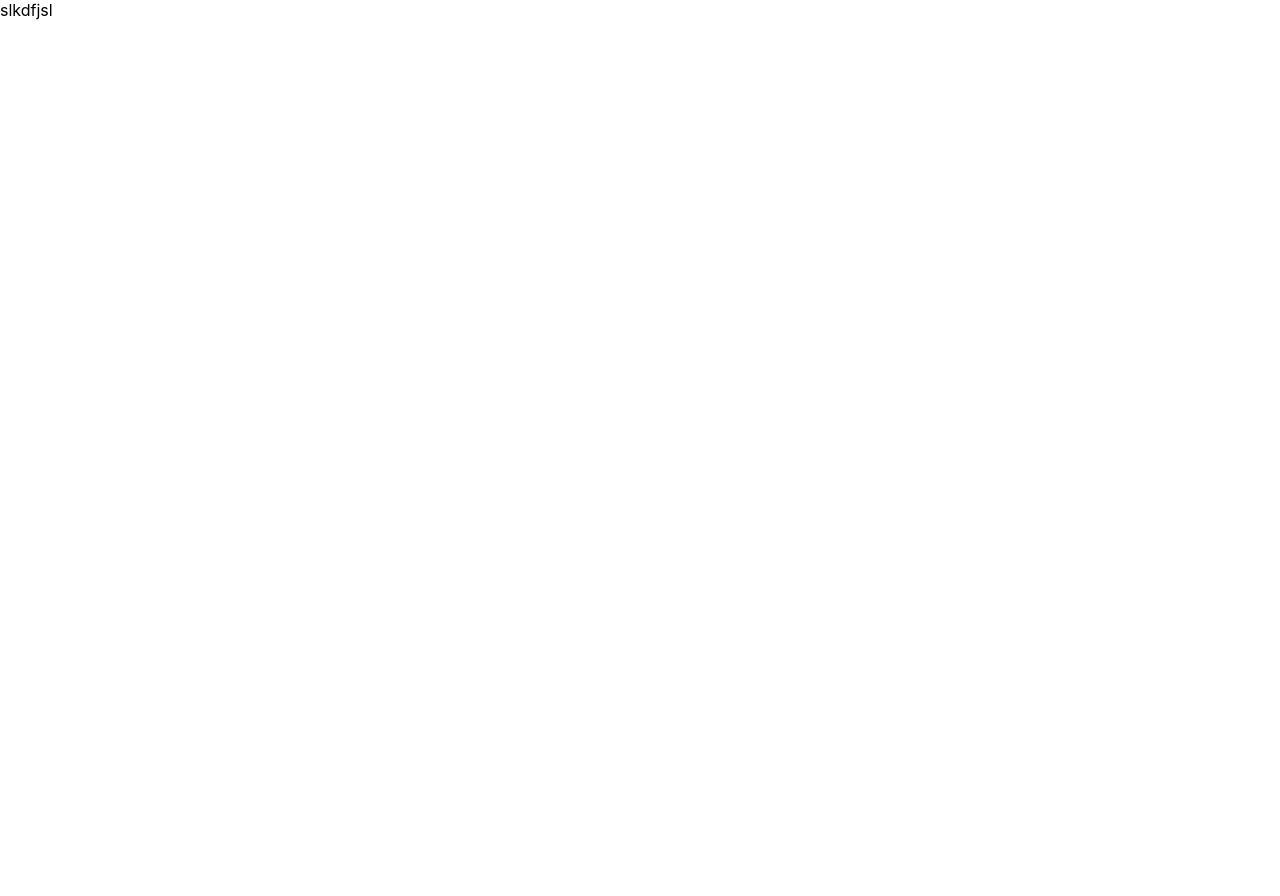
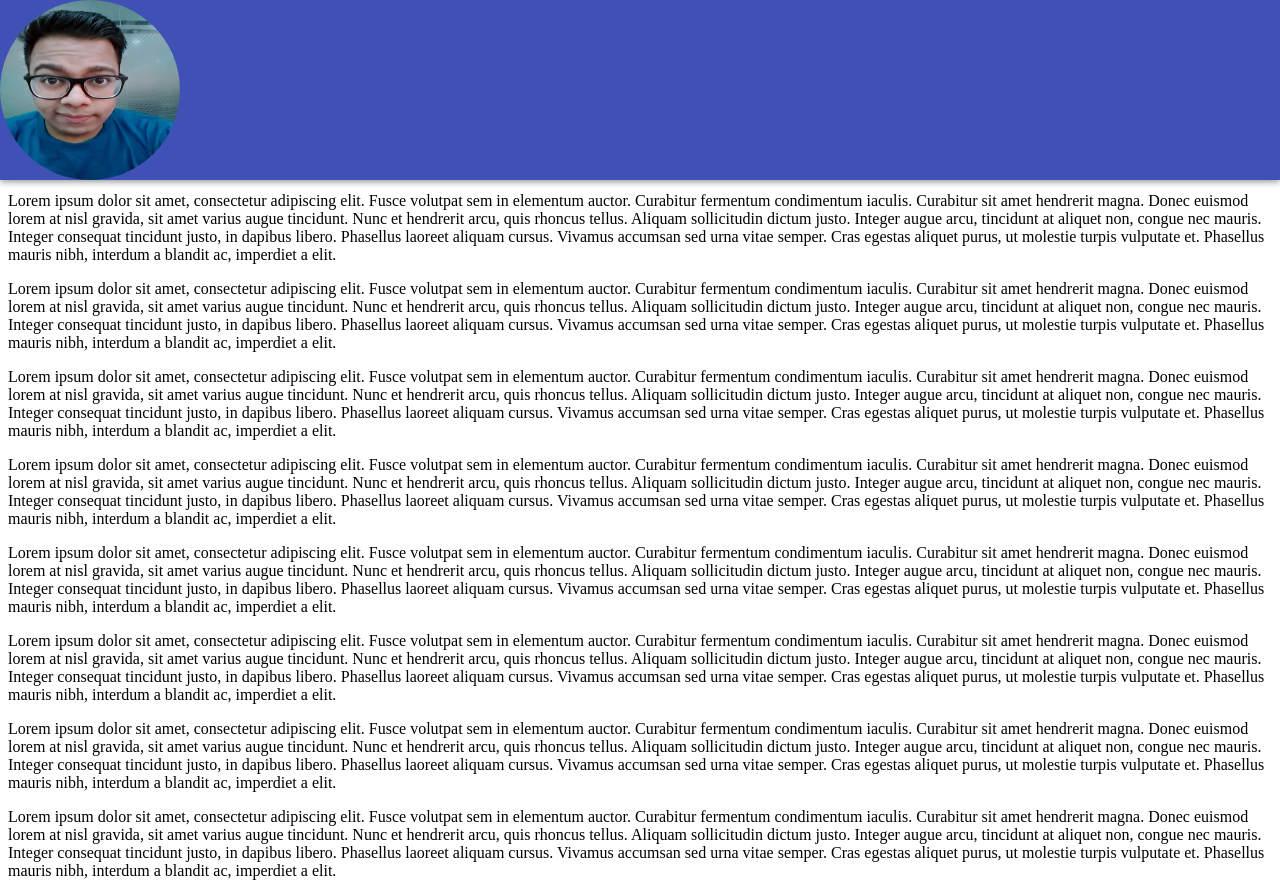
Before and after one commit to narottambisht/narottam-portfolio, a React (Create React App) app: page / in a window 1280 px wide. Before the commit the page ends 800 px from the top, so only its background shows below. Built offline with nearby package versions, Linux system fonts and the light colour scheme.

Commit message:
started on the home page section

```diff
--- a/package.json
+++ b/package.json
@@ -3,11 +3,13 @@
   "version": "0.1.0",
   "private": true,
   "dependencies": {
+    "@material-ui/core": "^4.11.0",
     "@testing-library/jest-dom": "^4.2.4",
     "@testing-library/react": "^9.5.0",
     "@testing-library/user-event": "^7.2.1",
     "react": "^16.13.1",
     "react-dom": "^16.13.1",
+    "react-router-dom": "^5.2.0",
     "react-scripts": "3.4.3"
   },
   "scripts": {
--- a/public/index.html
+++ b/public/index.html
@@ -3,6 +3,7 @@
   <head>
     <meta charset="utf-8" />
     <link rel="icon" href="%PUBLIC_URL%/favicon.ico" />
+    <link rel="stylesheet" href="https://fonts.googleapis.com/css?family=Roboto:300,400,500,700&display=swap" />
     <meta name="viewport" content="width=device-width, initial-scale=1" />
     <meta name="theme-color" content="#000000" />
     <meta
--- a/src/App.js
+++ b/src/App.js
@@ -1,10 +1,13 @@
 import React from 'react';
+import { Route } from 'react-router-dom';
+
+import Home from './containers/Home';
 
 function App() {
   return (
-    <div>
-      slkdfjsl
-    </div>
+    <React.Fragment>
+      <Route path={'/'} component={Home} />
+    </React.Fragment>
   );
 }
 
--- /dev/null
+++ b/src/containers/Home/index.js
@@ -0,0 +1,60 @@
+import React from 'react';
+import { AppBar, Toolbar, makeStyles, Slide, useScrollTrigger } from '@material-ui/core';
+
+const useStyles = makeStyles(theme => ({
+  offset: theme.mixins.toolbar,
+  profileImage: {
+    width: "180px",
+    height: "180px",
+    borderRadius: "100%"
+  }
+}))
+
+function HideOnScroll(props) {
+  const { children, window } = props;
+  const trigger = useScrollTrigger({ target: window ? window() : undefined, threshold: 50 });
+
+  return (
+    <Slide appear={false} direction="down" in={!trigger}>
+      {children}
+    </Slide>
+  );
+}
+
+const Home = (props) => {
+  const classes = useStyles();
+  return (
+    <React.Fragment>
+      <HideOnScroll {...props}>
+        <AppBar position="fixed">
+          <img src="images/profile.jpg"
+            className={classes.profileImage}
+            alt="James Lee" />
+        </AppBar>
+      </HideOnScroll>
+      <div className={classes.offset}>
+        <p>Lorem ipsum dolor sit amet, consectetur adipiscing elit. Fusce volutpat sem in elementum auctor. Curabitur fermentum condimentum iaculis. Curabitur sit amet hendrerit magna. Donec euismod lorem at nisl gravida, sit amet varius augue tincidunt. Nunc et hendrerit arcu, quis rhoncus tellus. Aliquam sollicitudin dictum justo. Integer augue arcu, tincidunt at aliquet non, congue nec mauris. Integer consequat tincidunt justo, in dapibus libero. Phasellus laoreet aliquam cursus. Vivamus accumsan sed urna vitae semper. Cras egestas aliquet purus, ut molestie turpis vulputate et. Phasellus mauris nibh, interdum a blandit ac, imperdiet a elit.</p>
+
+        <p>Lorem ipsum dolor sit amet, consectetur adipiscing elit. Fusce volutpat sem in elementum auctor. Curabitur fermentum condimentum iaculis. Curabitur sit amet hendrerit magna. Donec euismod lorem at nisl gravida, sit amet varius augue tincidunt. Nunc et hendrerit arcu, quis rhoncus tellus. Aliquam sollicitudin dictum justo. Integer augue arcu, tincidunt at aliquet non, congue nec mauris. Integer consequat tincidunt justo, in dapibus libero. Phasellus laoreet aliquam cursus. Vivamus accumsan sed urna vitae semper. Cras egestas aliquet purus, ut molestie turpis vulputate et. Phasellus mauris nibh, interdum a blandit ac, imperdiet a elit.</p>
+
+        <p>Lorem ipsum dolor sit amet, consectetur adipiscing elit. Fusce volutpat sem in elementum auctor. Curabitur fermentum condimentum iaculis. Curabitur sit amet hendrerit magna. Donec euismod lorem at nisl gravida, sit amet varius augue tincidunt. Nunc et hendrerit arcu, quis rhoncus tellus. Aliquam sollicitudin dictum justo. Integer augue arcu, tincidunt at aliquet non, congue nec mauris. Integer consequat tincidunt justo, in dapibus libero. Phasellus laoreet aliquam cursus. Vivamus accumsan sed urna vitae semper. Cras egestas aliquet purus, ut molestie turpis vulputate et. Phasellus mauris nibh, interdum a blandit ac, imperdiet a elit.</p>
+
+        <p>Lorem ipsum dolor sit amet, consectetur adipiscing elit. Fusce volutpat sem in elementum auctor. Curabitur fermentum condimentum iaculis. Curabitur sit amet hendrerit magna. Donec euismod lorem at nisl gravida, sit amet varius augue tincidunt. Nunc et hendrerit arcu, quis rhoncus tellus. Aliquam sollicitudin dictum justo. Integer augue arcu, tincidunt at aliquet non, congue nec mauris. Integer consequat tincidunt justo, in dapibus libero. Phasellus laoreet aliquam cursus. Vivamus accumsan sed urna vitae semper. Cras egestas aliquet purus, ut molestie turpis vulputate et. Phasellus mauris nibh, interdum a blandit ac, imperdiet a elit.</p>
+
+        <p>Lorem ipsum dolor sit amet, consectetur adipiscing elit. Fusce volutpat sem in elementum auctor. Curabitur fermentum condimentum iaculis. Curabitur sit amet hendrerit magna. Donec euismod lorem at nisl gravida, sit amet varius augue tincidunt. Nunc et hendrerit arcu, quis rhoncus tellus. Aliquam sollicitudin dictum justo. Integer augue arcu, tincidunt at aliquet non, congue nec mauris. Integer consequat tincidunt justo, in dapibus libero. Phasellus laoreet aliquam cursus. Vivamus accumsan sed urna vitae semper. Cras egestas aliquet purus, ut molestie turpis vulputate et. Phasellus mauris nibh, interdum a blandit ac, imperdiet a elit.</p>
+
+        <p>Lorem ipsum dolor sit amet, consectetur adipiscing elit. Fusce volutpat sem in elementum auctor. Curabitur fermentum condimentum iaculis. Curabitur sit amet hendrerit magna. Donec euismod lorem at nisl gravida, sit amet varius augue tincidunt. Nunc et hendrerit arcu, quis rhoncus tellus. Aliquam sollicitudin dictum justo. Integer augue arcu, tincidunt at aliquet non, congue nec mauris. Integer consequat tincidunt justo, in dapibus libero. Phasellus laoreet aliquam cursus. Vivamus accumsan sed urna vitae semper. Cras egestas aliquet purus, ut molestie turpis vulputate et. Phasellus mauris nibh, interdum a blandit ac, imperdiet a elit.</p>
+
+        <p>Lorem ipsum dolor sit amet, consectetur adipiscing elit. Fusce volutpat sem in elementum auctor. Curabitur fermentum condimentum iaculis. Curabitur sit amet hendrerit magna. Donec euismod lorem at nisl gravida, sit amet varius augue tincidunt. Nunc et hendrerit arcu, quis rhoncus tellus. Aliquam sollicitudin dictum justo. Integer augue arcu, tincidunt at aliquet non, congue nec mauris. Integer consequat tincidunt justo, in dapibus libero. Phasellus laoreet aliquam cursus. Vivamus accumsan sed urna vitae semper. Cras egestas aliquet purus, ut molestie turpis vulputate et. Phasellus mauris nibh, interdum a blandit ac, imperdiet a elit.</p>
+
+        <p>Lorem ipsum dolor sit amet, consectetur adipiscing elit. Fusce volutpat sem in elementum auctor. Curabitur fermentum condimentum iaculis. Curabitur sit amet hendrerit magna. Donec euismod lorem at nisl gravida, sit amet varius augue tincidunt. Nunc et hendrerit arcu, quis rhoncus tellus. Aliquam sollicitudin dictum justo. Integer augue arcu, tincidunt at aliquet non, congue nec mauris. Integer consequat tincidunt justo, in dapibus libero. Phasellus laoreet aliquam cursus. Vivamus accumsan sed urna vitae semper. Cras egestas aliquet purus, ut molestie turpis vulputate et. Phasellus mauris nibh, interdum a blandit ac, imperdiet a elit.</p>
+
+        <p>Lorem ipsum dolor sit amet, consectetur adipiscing elit. Fusce volutpat sem in elementum auctor. Curabitur fermentum condimentum iaculis. Curabitur sit amet hendrerit magna. Donec euismod lorem at nisl gravida, sit amet varius augue tincidunt. Nunc et hendrerit arcu, quis rhoncus tellus. Aliquam sollicitudin dictum justo. Integer augue arcu, tincidunt at aliquet non, congue nec mauris. Integer consequat tincidunt justo, in dapibus libero. Phasellus laoreet aliquam cursus. Vivamus accumsan sed urna vitae semper. Cras egestas aliquet purus, ut molestie turpis vulputate et. Phasellus mauris nibh, interdum a blandit ac, imperdiet a elit.</p>
+
+        <p>Lorem ipsum dolor sit amet, consectetur adipiscing elit. Fusce volutpat sem in elementum auctor. Curabitur fermentum condimentum iaculis. Curabitur sit amet hendrerit magna. Donec euismod lorem at nisl gravida, sit amet varius augue tincidunt. Nunc et hendrerit arcu, quis rhoncus tellus. Aliquam sollicitudin dictum justo. Integer augue arcu, tincidunt at aliquet non, congue nec mauris. Integer consequat tincidunt justo, in dapibus libero. Phasellus laoreet aliquam cursus. Vivamus accumsan sed urna vitae semper. Cras egestas aliquet purus, ut molestie turpis vulputate et. Phasellus mauris nibh, interdum a blandit ac, imperdiet a elit.</p>
+      </div>
+    </React.Fragment>
+  )
+}
+
+export default Home;
--- a/src/index.css
+++ b/src/index.css
@@ -1,6 +1,6 @@
 body {
   margin: 0;
-  font-family: -apple-system, BlinkMacSystemFont, 'Segoe UI', 'Roboto', 'Oxygen',
+  font-family: 'Roboto', -apple-system, BlinkMacSystemFont, 'Segoe UI', 'Oxygen',
     'Ubuntu', 'Cantarell', 'Fira Sans', 'Droid Sans', 'Helvetica Neue',
     sans-serif;
   -webkit-font-smoothing: antialiased;
@@ -8,6 +8,6 @@ body {
 }
 
 code {
-  font-family: source-code-pro, Menlo, Monaco, Consolas, 'Courier New',
+  font-family: Roboto, source-code-pro, Menlo, Monaco, Consolas, 'Courier New',
     monospace;
 }
--- a/src/index.js
+++ b/src/index.js
@@ -1,11 +1,13 @@
 import React from 'react';
 import ReactDOM from 'react-dom';
-import './index.css';
+import { BrowserRouter } from 'react-router-dom';
 import App from './App';
 
 ReactDOM.render(
   <React.StrictMode>
-    <App />
+    <BrowserRouter>
+      <App />
+    </BrowserRouter>
   </React.StrictMode>,
   document.getElementById('root')
 );
```
Also changed, not shown: public/images/profile.jpg (added), public/manifest.json (added), 1 other file (tests, documents, lock files or other folders).
